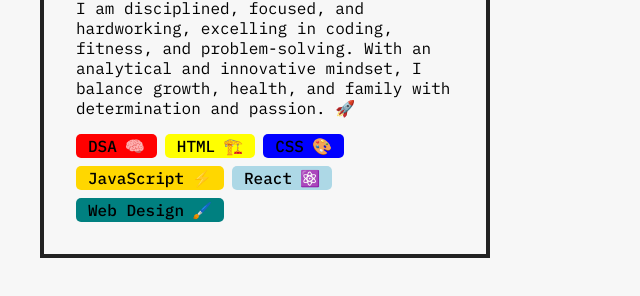
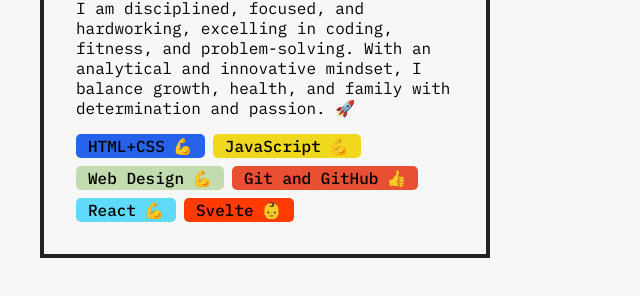
Before and after one commit to samarth3282/profile-card, a React app: page / in a window 1280 px wide. Shown: the part 456-752 px from the top of the page, without its empty margins (0-640 px from the left). Built offline with nearby package versions, Linux system fonts and the light colour scheme.

Commit message:
modified:   public/index.html 	modified:   src/index.js

```diff
--- a/public/index.html
+++ b/public/index.html
@@ -24,7 +24,7 @@
       work correctly both with client-side routing and a non-root public URL.
       Learn how to configure a non-root public URL by running `npm run build`.
     -->
-    <title>React App</title>
+    <title>Profile Card</title>
   </head>
   <body>
     <noscript>You need to enable JavaScript to run this app.</noscript>
--- a/src/index.js
+++ b/src/index.js
@@ -1,6 +1,39 @@
 import { StrictMode } from "react";
 import { createRoot } from "react-dom/client";
 import "./styles.css";
+
+const skills = [
+  {
+    skill: "HTML+CSS",
+    level: "advanced",
+    color: "#2662EA",
+  },
+  {
+    skill: "JavaScript",
+    level: "advanced",
+    color: "#EFD81D",
+  },
+  {
+    skill: "Web Design",
+    level: "advanced",
+    color: "#C3DCAF",
+  },
+  {
+    skill: "Git and GitHub",
+    level: "intermediate",
+    color: "#E84F33",
+  },
+  {
+    skill: "React",
+    level: "advanced",
+    color: "#60DAFB",
+  },
+  {
+    skill: "Svelte",
+    level: "beginner",
+    color: "#FF3B00",
+  },
+];
 
 function App() {
   return (
@@ -8,7 +41,7 @@
       <Avatar />
       <div className="data">
         <Intro />
-        <SkillList />
+        <SkillList skills={skills} />
       </div>
     </div>
   );
@@ -28,24 +61,31 @@
     </div>
   );
 }
-function SkillList() {
+function SkillList({ skills }) {
   return (
     <div className="skill-list">
-      <Skill text="DSA" backGroundColor="red" emoji="🧠" />
+      {/* <Skill text="DSA" backGroundColor="red" emoji="🧠" />
       <Skill text="HTML" backGroundColor="yellow" emoji="🏗️" />
       <Skill text="CSS" backGroundColor="blue" emoji="🎨" />
       <Skill text="JavaScript" backGroundColor="gold" emoji="⚡" />
       <Skill text="React" backGroundColor="lightblue" emoji="⚛️" />
-      <Skill text="Web Design" backGroundColor="teal" emoji="🖌️" />
+      <Skill text="Web Design" backGroundColor="teal" emoji="🖌️" /> */}
+      {skills.map((skill) => (
+        <Skill skill={skill.skill} color={skill.color} level={skill.level} />
+      ))}
     </div>
   );
 }
 
-function Skill(props) {
+function Skill({ skill, level, color }) {
   return (
-    <div className="skill" style={{ backgroundColor: props.backGroundColor }}>
-      <span>{props.text}</span>
-      <span>{props.emoji}</span>
+    <div className="skill" style={{ backgroundColor: color }}>
+      <span>{skill}</span>
+      <span>
+        {level === "beginner" && "👶"}
+        {level === "intermediate" && "👍"}
+        {level === "advanced" && "💪"}
+      </span>
     </div>
   );
 }
```
